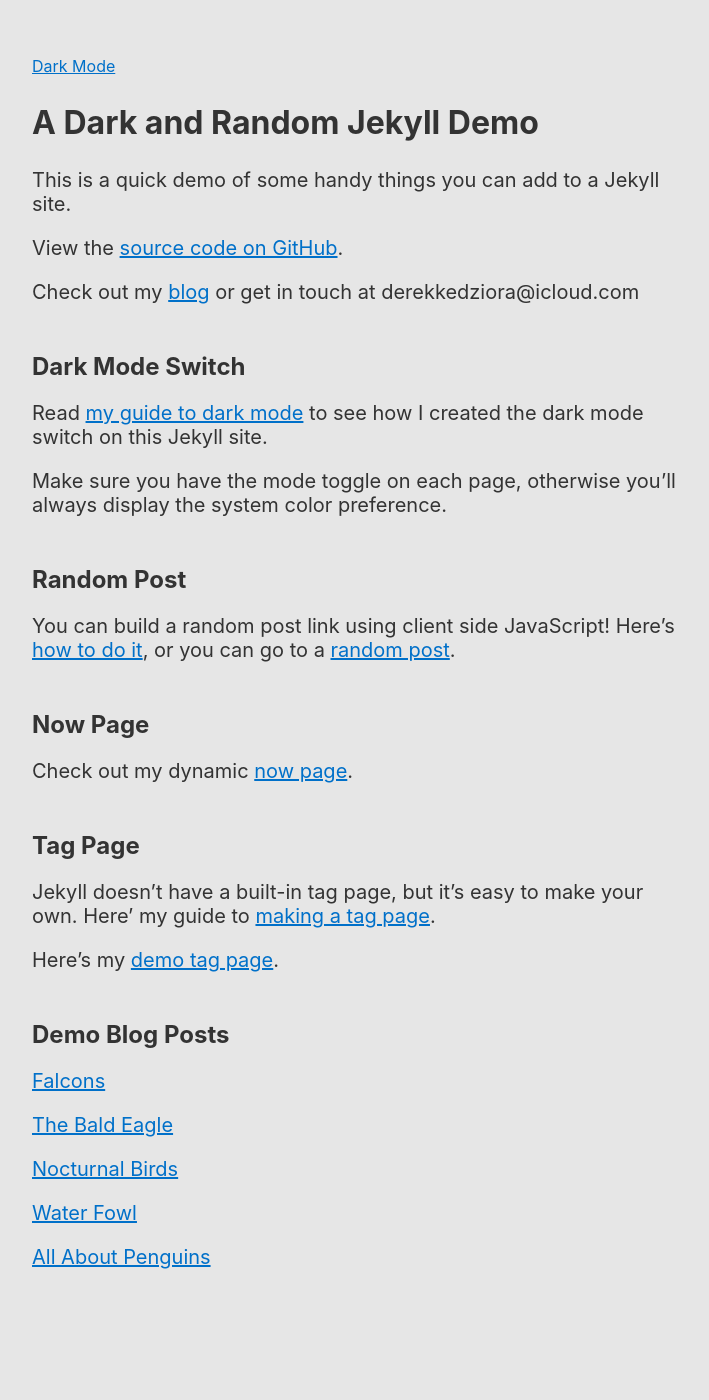
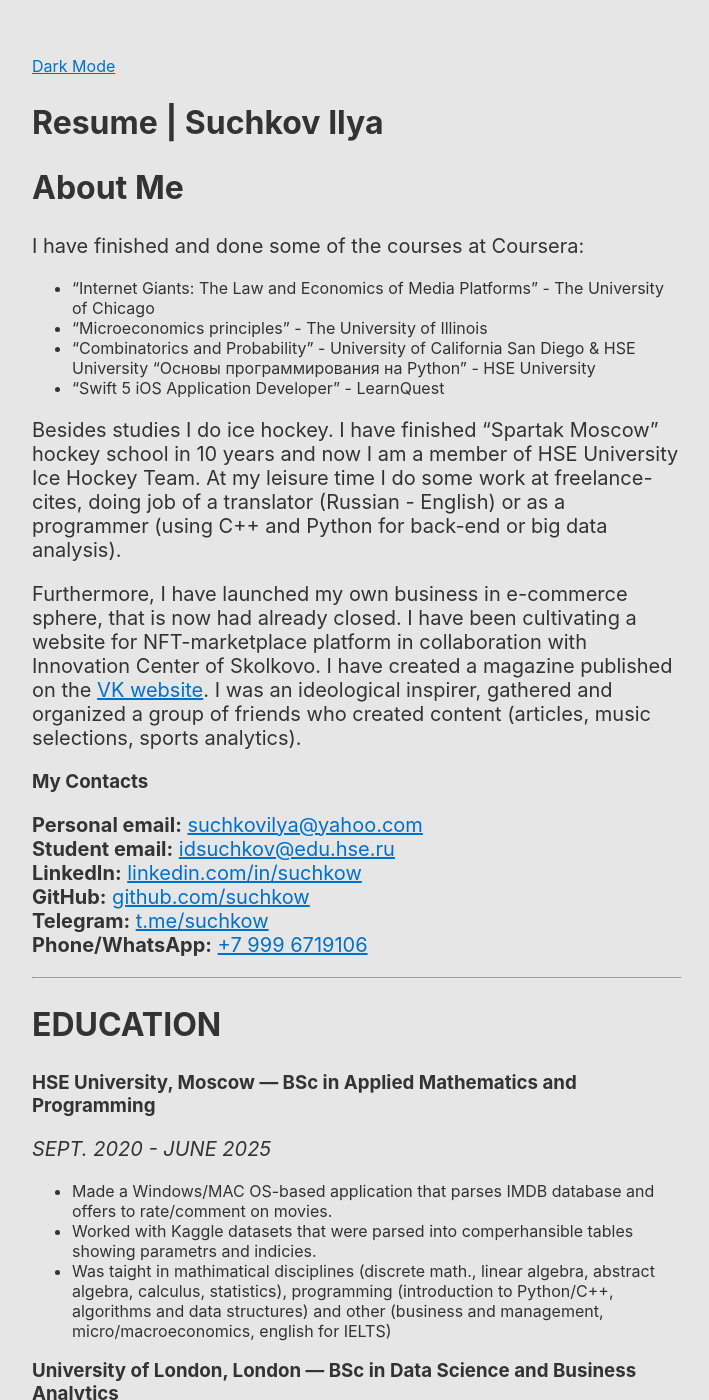
Before and after one commit to suchkow/suchkow.github.io, a Jekyll site: the page built from index.md, in a window 1280 px wide and 1400 px high. Shown: the whole window, without its empty margins (283-992 px from the left). Built offline with Jekyll 4.4.1, drawn with Linux system fonts in a browser that asks for light colours; our own code applies the rules of GitHub Pages for plain Markdown files; some of the changed text lies outside the part shown.

Commit message:
Update index.md

```diff
--- a/index.md
+++ b/index.md
@@ -1,39 +1,68 @@
 ---
-title: A Dark and Random Jekyll Demo
+title: Resume | Suchkov Ilya
 ---
 
-This is a quick demo of some handy things you can add to a Jekyll site.
+# About Me
 
-View the [source code on GitHub](https://github.com/derekkedziora/jekyll-demo).
+I have finished and done some of the courses at Coursera:
+- "Internet Giants: The Law and Economics of Media Platforms" - The University of Chicago
+- "Microeconomics principles" - The University of Illinois
+- "Combinatorics and Probability" - University of California San Diego & HSE University "Основы программирования на Python" - HSE University
+- "Swift 5 iOS Application Developer" - LearnQuest
 
-Check out my [blog](https://derekkedziora.com) or get in touch at derekkedziora@icloud.com
+Besides studies I do ice hockey. I have finished "Spartak Moscow" hockey school in 10 years and now I am a member of HSE University Ice Hockey Team.
+At my leisure time I do some work at freelance-cites, doing job of a translator (Russian - English) or as a programmer (using C++ and Python for back-end or big data analysis).
 
-## Dark Mode Switch
+Furthermore, I have launched my own business in e-commerce sphere, that is now had already closed. I have been cultivating a website for NFT-marketplace platform in collaboration with Innovation Center of Skolkovo. I have created a magazine published on the [VK website](https://vk.com/thewhatyellow). I was an ideological inspirer, gathered and organized a group of friends who created content (articles, music selections, sports analytics).
 
-Read [my guide to dark mode](https://derekkedziora.com/blog/dark-mode-revisited) to see how I created the dark mode switch on this Jekyll site.
+### My Contacts
 
-Make sure you have the mode toggle on each page, otherwise you'll always display the system color preference.
+**Personal email:** [suchkovilya@yahoo.com](mailto:suchkovilya@yahoo.com)<br/>
+**Student email:** [idsuchkov@edu.hse.ru](mailto:idsuchkov@edu.hse.ru)<br/>
+**LinkedIn:** [linkedin.com/in/suchkow](https://www.linkedin.com/in/suchkow)<br/>
+**GitHub:** [github.com/suchkow](https://github.com/suchkow)<br/>
+**Telegram:** [t.me/suchkow](https://t.me/suchkow)<br/>
+**Phone/WhatsApp:** [+7 999 6719106](tel:+79996719106)<br/>
 
-## Random Post
+---
 
-You can build a random post link using client side JavaScript! Here's [how to do it](https://derekkedziora.com/blog/Getting-Random-Post-in-Jekyll), or you can go to a [random post](/random).
+# EDUCATION
 
-## Now Page
+### HSE University, Moscow — BSc in Applied Mathematics and Programming
 
-Check out my dynamic [now page](/now).
+*SEPT. 2020 - JUNE 2025*
 
-## Tag Page
+- Made a Windows/MAC OS-based application that parses IMDB database and offers to rate/comment on movies.
+- Worked with Kaggle datasets that were parsed into comperhansible tables showing parametrs and indicies.
+- Was taight in mathimatical disciplines (discrete math., linear algebra, abstract algebra, calculus, statistics), programming (introduction to Python/C++, algorithms and data structures) and other (business and management, micro/macroeconomics, english for IELTS)
 
-Jekyll doesn't have a built-in tag page, but it's easy to make your own. Here' my guide to [making a tag page](https://derekkedziora.com/blog/tag-page-jekyll).
+### University of London, London — BSc in Data Science and Business Analytics
 
-Here's my [demo tag page](/tags).
+*SEPT. 2020 - JUNE 2025*
 
-## Demo Blog Posts
+---
 
-{% for post in site.posts %}
-{% unless post.categories contains "now" %}
+# CERTIFICATES & TRAININGS
 
-[{{ post.title }}]({{ post.url }})
+- Academic IELTS
+- Professional Training Course ["SQL for Working with Data and Analytics"](https://github.com/suchkow/suchkow.github.io/blob/main/docs/assets/2191271149588794425ilya_suchkov_20222sql00034.pdf), 2022 - Yandex School of Data Analysis
 
-{% endunless %}
-{% endfor %}
+---
+
+# PROGRAMMING SKILLS
+
+- Python 3.0+ and packages: numpy, pandas, scipy, jupyter, pytelegrambotapi, flask, django, Spotify API, Genius API
+- C++ and libraries: stl, qt
+- SQL: PostgreSQL
+
+---
+
+# INTERESTS
+
+- Business
+- Politics
+- Literature
+- Ice Hockey
+- Tennis
+- Football
+- F1
```
